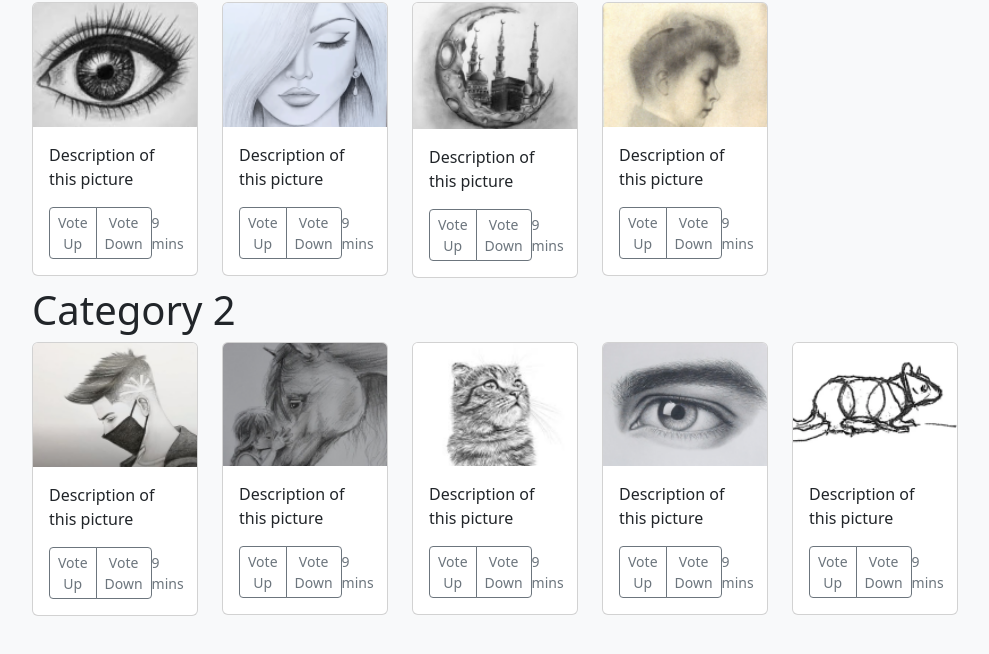
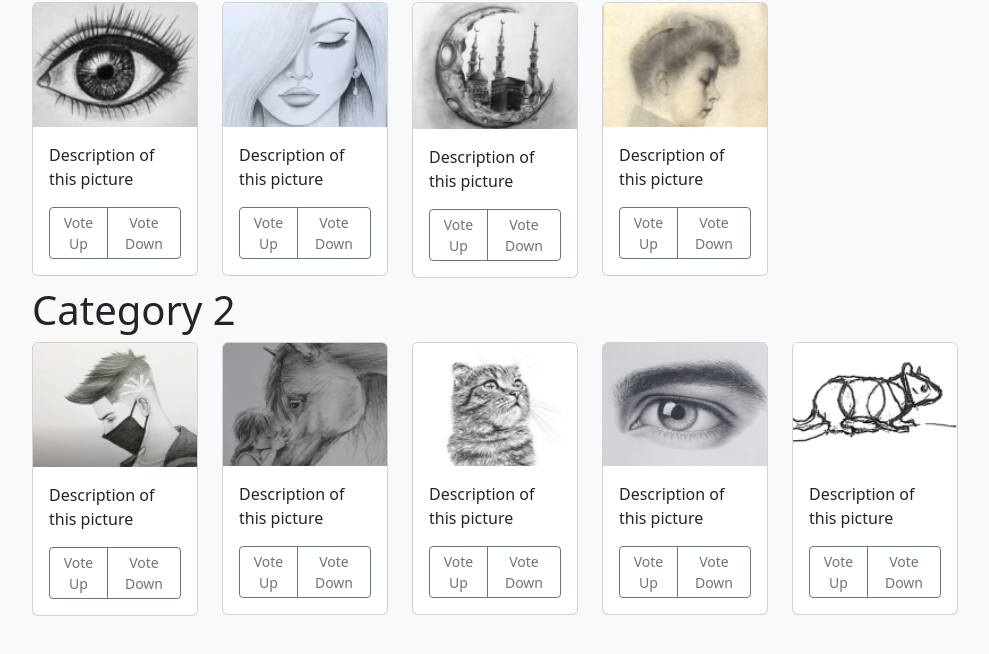
Before and after one commit to michaelrorro/bootstrap-fun, a plain HTML site: page index.html in a window 1280 px wide. Shown: the part 538-1192 px from the top of the page, without its empty margins (50-1039 px from the left). Drawn offline with nearby package versions, Linux system fonts and the light colour scheme.

Commit message:
removed upload timing tags

```diff
--- a/index.html
+++ b/index.html
@@ -101,7 +101,6 @@
                       <button type="button" class="btn btn-sm btn-outline-secondary">Vote Up</button>
                       <button type="button" class="btn btn-sm btn-outline-secondary">Vote Down</button>
                     </div>
-                    <small class="text-muted">9 mins</small>
                   </div>
                 </div>
               </div>
@@ -117,7 +116,6 @@
                       <button type="button" class="btn btn-sm btn-outline-secondary">Vote Up</button>
                       <button type="button" class="btn btn-sm btn-outline-secondary">Vote Down</button>
                     </div>
-                    <small class="text-muted">9 mins</small>
                   </div>
                 </div>
               </div>
@@ -133,7 +131,6 @@
                       <button type="button" class="btn btn-sm btn-outline-secondary">Vote Up</button>
                       <button type="button" class="btn btn-sm btn-outline-secondary">Vote Down</button>
                     </div>
-                    <small class="text-muted">9 mins</small>
                   </div>
                 </div>
               </div>
@@ -149,7 +146,6 @@
                       <button type="button" class="btn btn-sm btn-outline-secondary">Vote Up</button>
                       <button type="button" class="btn btn-sm btn-outline-secondary">Vote Down</button>
                     </div>
-                    <small class="text-muted">9 mins</small>
                   </div>
                 </div>
               </div>
@@ -169,7 +165,6 @@
                       <button type="button" class="btn btn-sm btn-outline-secondary">Vote Up</button>
                       <button type="button" class="btn btn-sm btn-outline-secondary">Vote Down</button>
                     </div>
-                    <small class="text-muted">9 mins</small>
                   </div>
                 </div>
               </div>
@@ -184,7 +179,6 @@
                       <button type="button" class="btn btn-sm btn-outline-secondary">Vote Up</button>
                       <button type="button" class="btn btn-sm btn-outline-secondary">Vote Down</button>
                     </div>
-                    <small class="text-muted">9 mins</small>
                   </div>
                 </div>
               </div>
@@ -200,7 +194,6 @@
                       <button type="button" class="btn btn-sm btn-outline-secondary">Vote Up</button>
                       <button type="button" class="btn btn-sm btn-outline-secondary">Vote Down</button>
                     </div>
-                    <small class="text-muted">9 mins</small>
                   </div>
                 </div>
               </div>
@@ -215,7 +208,6 @@
                       <button type="button" class="btn btn-sm btn-outline-secondary">Vote Up</button>
                       <button type="button" class="btn btn-sm btn-outline-secondary">Vote Down</button>
                     </div>
-                    <small class="text-muted">9 mins</small>
                   </div>
                 </div>
               </div>
@@ -230,7 +222,6 @@
                       <button type="button" class="btn btn-sm btn-outline-secondary">Vote Up</button>
                       <button type="button" class="btn btn-sm btn-outline-secondary">Vote Down</button>
                     </div>
-                    <small class="text-muted">9 mins</small>
                   </div>
                 </div>
               </div>
```
